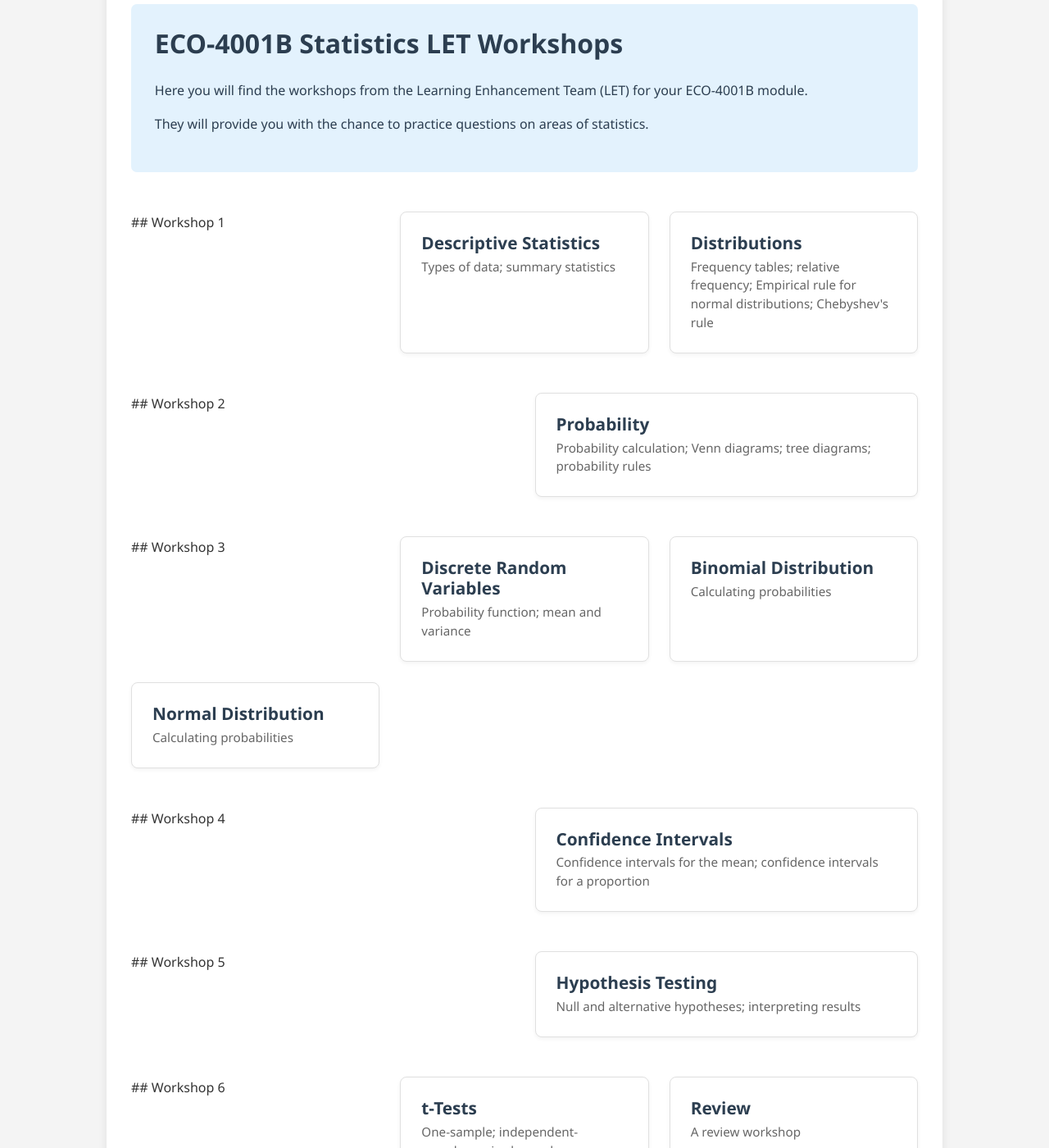
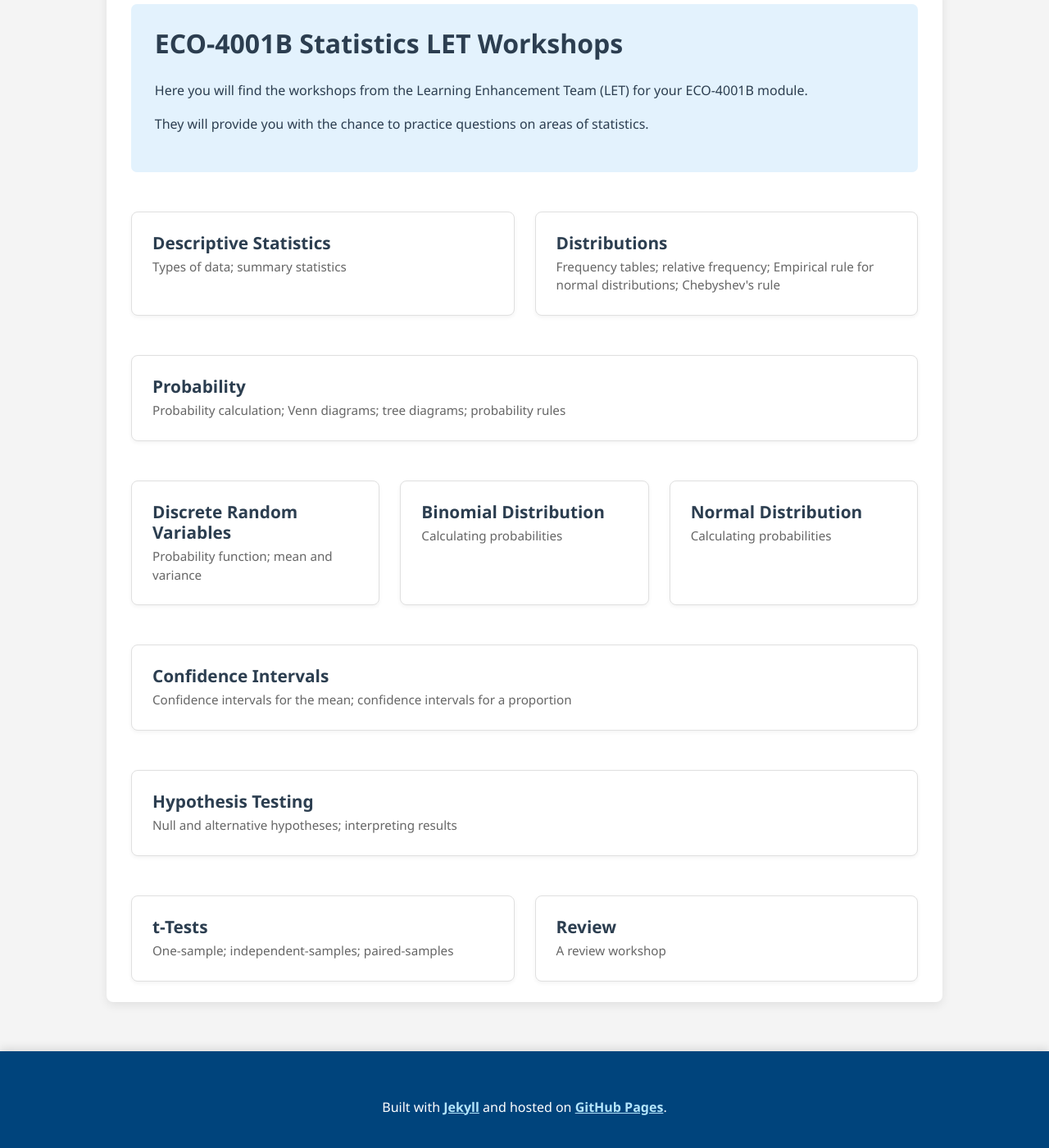
Before and after one commit to probe973/eco-4001b, a Jekyll site: the page built from index.md, in a window 1280 px wide and 1400 px high, scrolled down 238 px. Shown: the whole window at 82% size. Built offline with Jekyll 4.4.1, drawn with Linux system fonts in a browser that asks for light colours.

Commit message:
Update index.md

```diff
--- a/index.md
+++ b/index.md
@@ -12,7 +12,6 @@ They will provide you with the chance to practice questions on areas of statisti
 </div>
 
 <div class="card-menu">
-    ## Workshop 1
 
     <a href="{{ "/descriptive/" | relative_url }}" class="card">
         <div class="card-content">
@@ -34,7 +33,6 @@ They will provide you with the chance to practice questions on areas of statisti
 </div>
 
 <div class="card-menu">
-    ## Workshop 2
 
     <a href="{{ "/probability/" | relative_url }}" class="card">
         <div class="card-content">
@@ -47,7 +45,6 @@ They will provide you with the chance to practice questions on areas of statisti
 </div>
 
 <div class="card-menu">
-    ## Workshop 3
 
     <a href="{{ "/drv/" | relative_url }}" class="card">
         <div class="card-content">
@@ -78,7 +75,6 @@ They will provide you with the chance to practice questions on areas of statisti
 </div>
 
 <div class="card-menu">
-    ## Workshop 4
 
     <a href="{{ "/confidence/" | relative_url }}" class="card">
         <div class="card-content">
@@ -91,7 +87,6 @@ They will provide you with the chance to practice questions on areas of statisti
 </div>
 
 <div class="card-menu">
-    ## Workshop 5
 
     <a href="{{ "/hypothesis/" | relative_url }}" class="card">
         <div class="card-content">
@@ -104,7 +99,6 @@ They will provide you with the chance to practice questions on areas of statisti
 </div>
 
 <div class="card-menu">
-    ## Workshop 6
 
     <a href="{{ "/t/" | relative_url }}" class="card">
         <div class="card-content">
```
